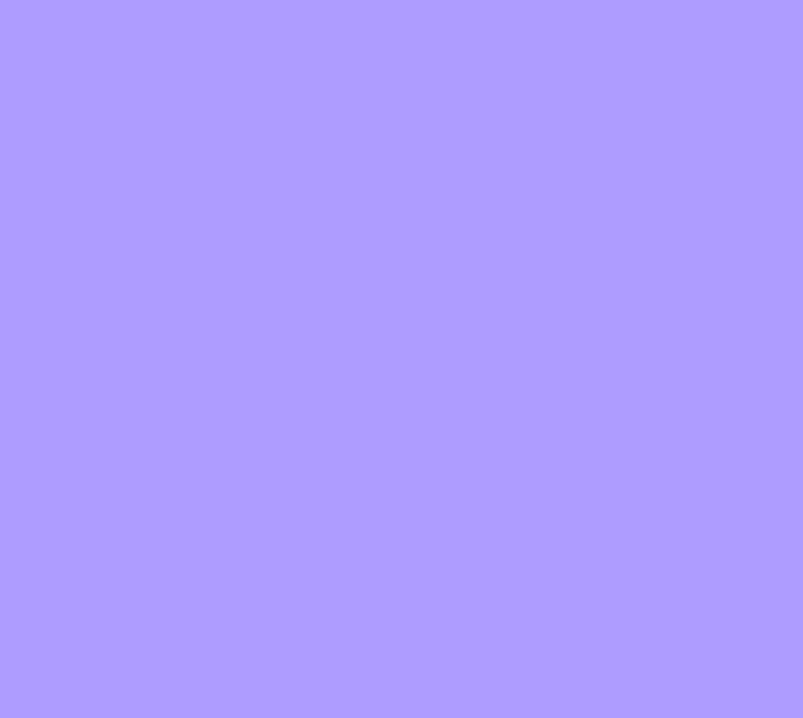
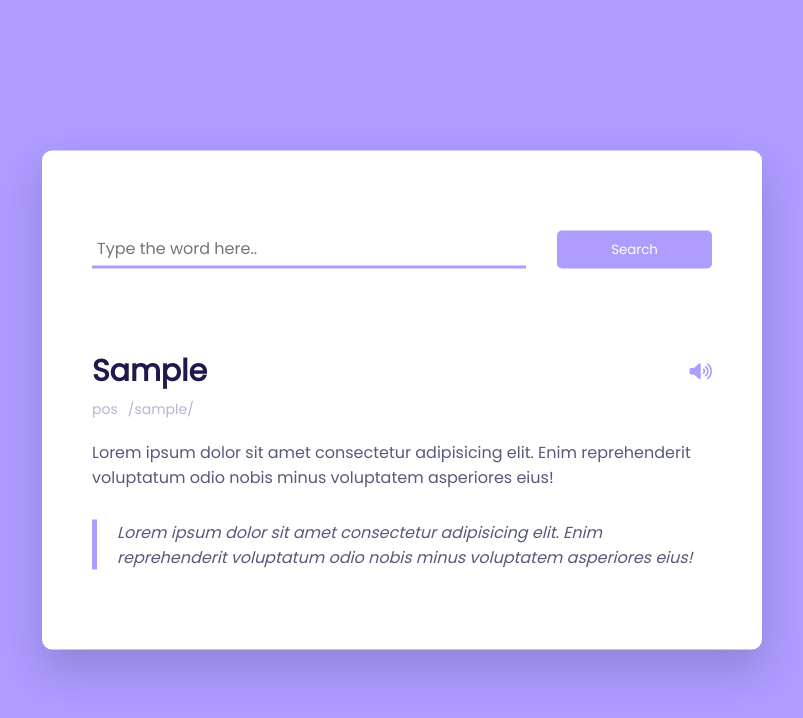
Before and after one commit to camilavaleriarojas/dictionary-app, a plain HTML site: page index.html in a window 1280 px wide. Shown: the whole page, without its empty margins (238-1041 px from the left). Drawn offline with Linux system fonts and the light colour scheme.

Commit message:
add section to search words, icon and styles

```diff
--- a/css/style.css
+++ b/css/style.css
@@ -11,3 +11,84 @@
 body {
   background-color: #ae9cff;
 }
+
+.container {
+  position: absolute;
+  width: 90vmin;
+  top: 50%;
+  left: 50%;
+  padding: 80px 50px;
+  border-radius: 10px;
+  box-shadow: 0 20px 40px rgba(30, 33, 61, 0.2);
+  transform: translate(-50%, -50%);
+  background-color: #fff;
+}
+
+.search-box {
+  display: flex;
+  width: 100%;
+  justify-content: space-between;
+}
+
+.search-box input {
+  width: 70%;
+  padding: 5px;
+  border: none;
+  outline: none;
+  border-bottom: 3px solid #ae9cff;
+  font-size: 16px;
+}
+
+.search-box button {
+  width: 25%;
+  padding: 5px 0;
+  border-radius: 5px;
+  border: none;
+  outline: none;
+  color: #fff;
+  background: #ae9cff;
+  /* cursor: pointer; */
+}
+
+.result {
+  position: relative;
+}
+
+.result h3 {
+  font-size: 30px;
+  color: #1f194c;
+}
+
+.result .word {
+  display: flex;
+  justify-content: space-between;
+  margin-top: 80px;
+}
+
+.result button {
+  border: none;
+  outline: none;
+  font-size: 18px;
+  color: #ae9cff;
+  background-color: transparent;
+}
+
+.result .details {
+  display: flex;
+  gap: 10px;
+  margin: 5px 0 20px 0;
+  font-size: 14px;
+  color: #b3b6d4;
+}
+
+.word-meaning {
+  color: #575a7b;
+}
+
+.word-example {
+  border-left: 5px solid #ae9cff;
+  padding-left: 20px;
+  margin-top: 30px;
+  color: #575a7b;
+  font-style: italic;
+}
--- a/index.html
+++ b/index.html
@@ -5,11 +5,42 @@
     <meta http-equiv="X-UA-Compatible" content="IE=edge" />
     <meta name="viewport" content="width=device-width, initial-scale=1.0" />
     <link
+      rel="stylesheet"
+      href="https://cdnjs.cloudflare.com/ajax/libs/font-awesome/6.0.0/css/all.min.css"
+    />
+    <link
       href="https://fonts.googleapis.com/css2?family=Poppins&display=swap"
       rel="stylesheet"
     />
     <link rel="stylesheet" href="css/style.css" />
     <title>Dictionary</title>
   </head>
-  <body></body>
+  <body>
+    <div class="container">
+      <div class="search-box">
+        <input type="text" placeholder="Type the word here.." id="inp-word" />
+        <button class="search-btn">Search</button>
+      </div>
+      <div class="result">
+        <div class="word">
+          <h3>Sample</h3>
+          <button>
+            <i class="fa-solid fa-volume-high"></i>
+          </button>
+        </div>
+        <div class="details">
+          <p>pos</p>
+          <p>/sample/</p>
+        </div>
+        <p class="word-meaning">
+          Lorem ipsum dolor sit amet consectetur adipisicing elit. Enim
+          reprehenderit voluptatum odio nobis minus voluptatem asperiores eius!
+        </p>
+        <p class="word-example">
+          Lorem ipsum dolor sit amet consectetur adipisicing elit. Enim
+          reprehenderit voluptatum odio nobis minus voluptatem asperiores eius!
+        </p>
+      </div>
+    </div>
+  </body>
 </html>
```
